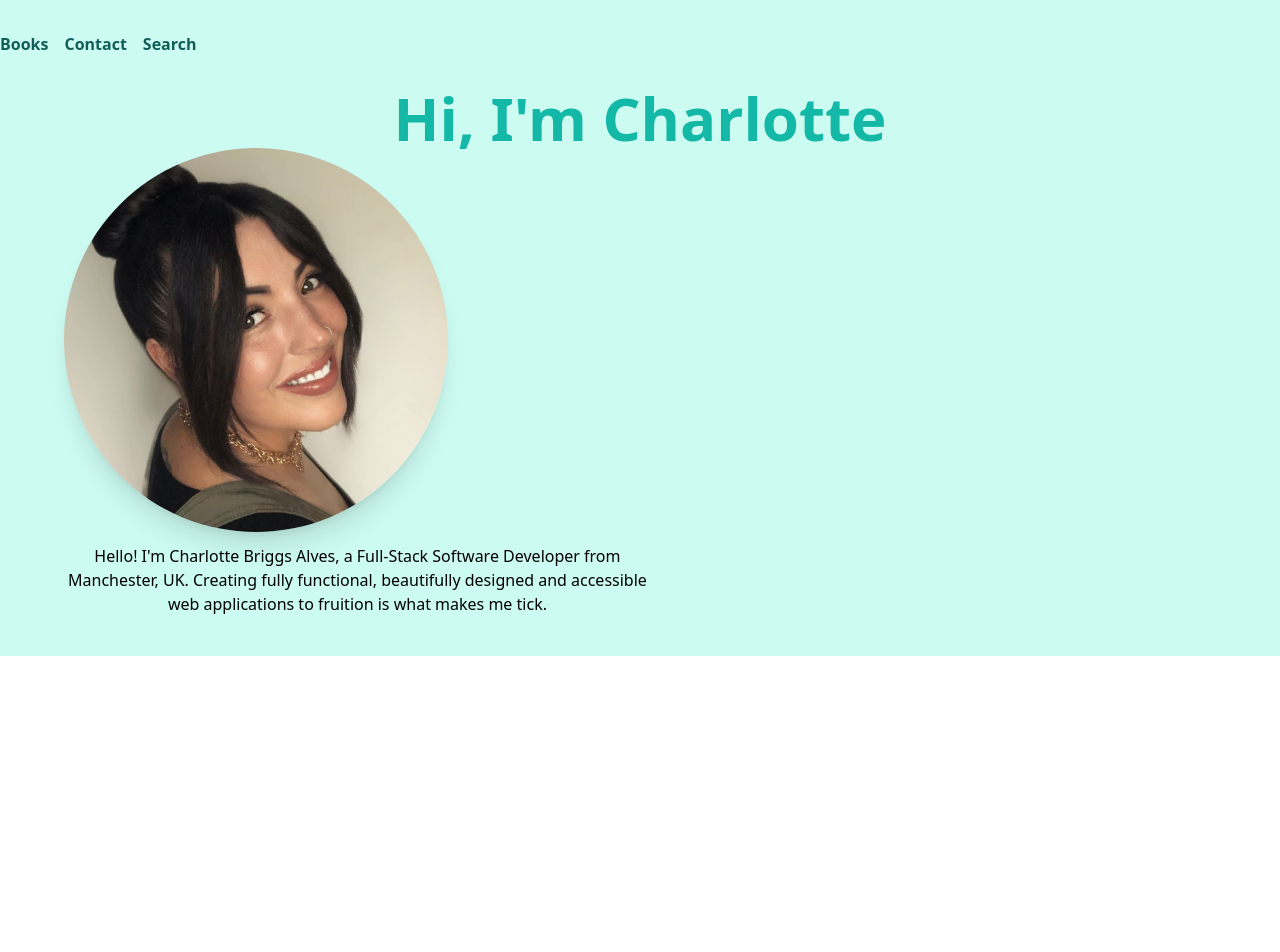
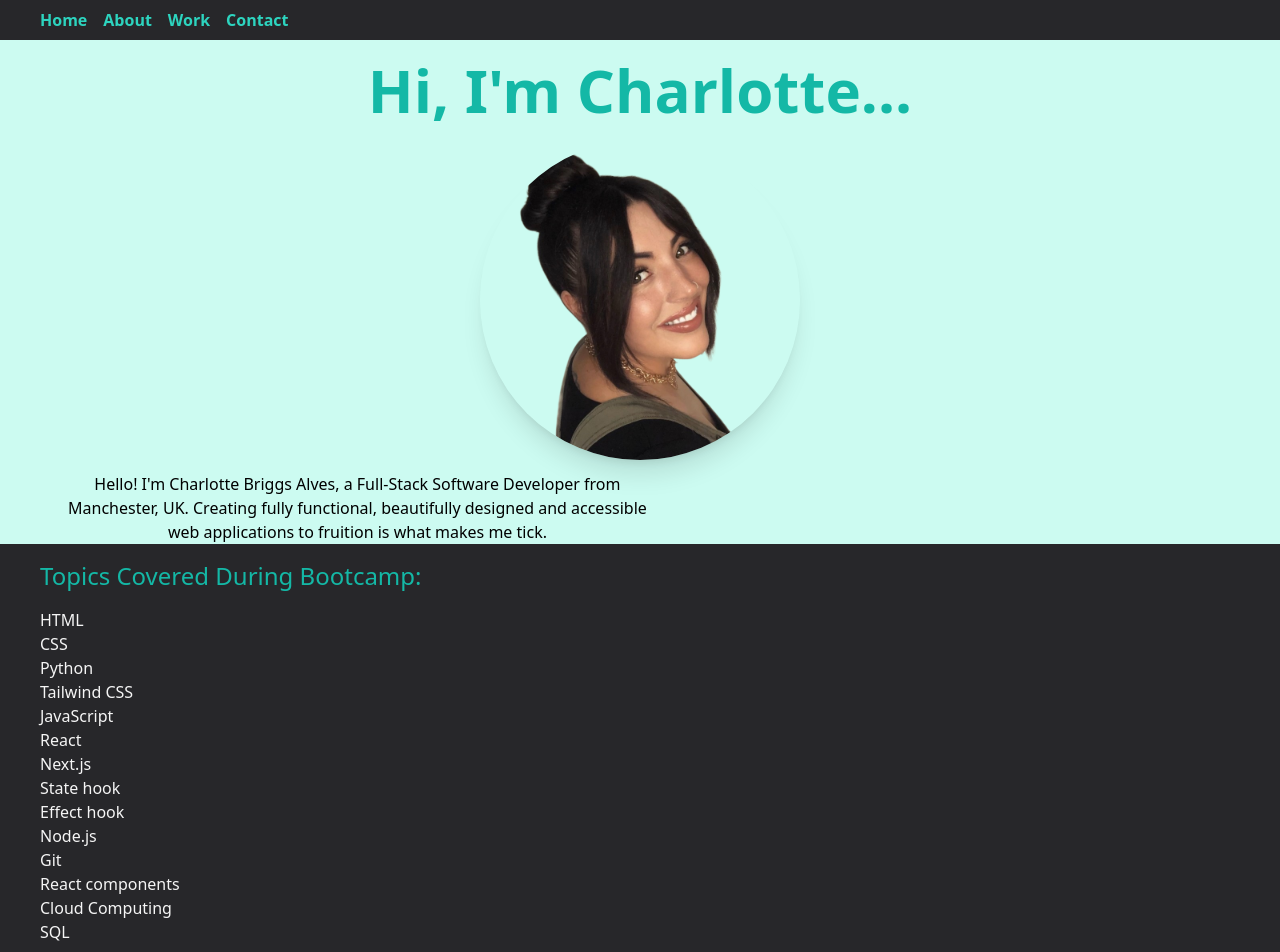
Before and after one commit to charbriggs/skillscityproject, a Next.js app: page / in a window 1280 px wide. Shown: the top 952 px of the page. Before the commit the page ends 800 px from the top, so only its background shows below. Built offline with nearby package versions, Linux system fonts and the light colour scheme.

Commit message:
added new headshot, changed colour of navbar

```diff
--- a/components/home/hero/index.js
+++ b/components/home/hero/index.js
@@ -1,7 +1,9 @@
 export default function Hero({ name }) {
     return (
-      <div className="text-6xl text-center font-bold text-teal-500">
+      <div className="text-6xl text-center">
+        <div className="font-bold text-teal-500 py-5">
         {name}
-      </div>
+        </div>
+        </div>
     )
   }
--- a/components/home/navbar/index.js
+++ b/components/home/navbar/index.js
@@ -1,20 +1,27 @@
 import Link from "next/link"
 export default function Navbar({ name }) {
     return (
-        <div className="
-        container mx-auto
+
+      <div className="w-screen">
+      <div className="
+
+        px-10
         relative
         items-center
         justify-between
-        bg-teal-100
-        py-8
+        bg-zinc-800
+        py-2
         navbar navbar-expand-lg navbar-light
         -mt-20
         ;
         ">
-                <Link className="text-teal-800 pr-4 font-bold" href="/bookspage">Books</Link>
-                <Link className="text-teal-800 pr-4 font-bold" href="/contactpage">Contact</Link>
-                <Link className="text-teal-800 pr-4 font-bold" href="/searchpage">Search</Link>
+                <Link className="text-teal-400 pr-4 font-bold" href="/index">Home</Link>
+                <Link className="text-teal-400 pr-4 font-bold" href="/bookspage">About</Link>
+                <Link className="text-teal-400 pr-4 font-bold" href="/projects">Work</Link>
+                <Link className="text-teal-400 pr-4 font-bold" href="/contactpage">Contact</Link>
+
               </div>
+              </div>
+
     )
   }
--- a/components/home/photo/index.js
+++ b/components/home/photo/index.js
@@ -1,9 +1,10 @@
 export default function Photo() {
     return (
-      <div className="w-full max-w-6xl mx-auto w-3/12">
-        <div className="relative">
-         <img className="rounded-full w-96 h-90 shadow-xl dark:shadow-gray-400" src="/assets/headshot.jpg" />
+      <div className="w-full max-w-xs mx-auto">
+        <div className="object-center">
+         <img className="rounded-full w-70 h-70 shadow-xl dark:shadow-gray-400" src="/assets/headshot.png" alt="woman with brown hair tied up in a bun with a long fringe draping her face, smiling and looking at the camera"/>
         </div>
         </div>
+
     )
   }
--- a/pages/index.js
+++ b/pages/index.js
@@ -9,11 +9,38 @@ export default function Homepage() {
     <div className="w-full py-10 bg-teal-100 pt-20">
      <Navbar />
       <Hero
-        name="Hi, I'm Charlotte"
+        name="Hi, I'm Charlotte..."
       />
       <Photo />
       <Bio />
 
+        <div className="w-full flex flex-col bg-zinc-800 pl-10">
+
+          <h3 className="font-medium text-2xl bg-zinc-800 pt-4 text-teal-500">
+          Topics Covered During Bootcamp:
+          </h3>
+          </div>
+          <div>
+            <ul className="list-disk bg-zinc-800 bg-zinc-800 pl-10 pt-4 pb-10 text-neutral-100">
+              <li>HTML</li>
+              <li>CSS</li>
+              <li>Python</li>
+              <li>Tailwind CSS</li>
+              <li>JavaScript</li>
+              <li>React</li>
+              <li>Next.js</li>
+              <li>State hook</li>
+              <li>Effect hook</li>
+              <li>Node.js</li>
+              <li>Git</li>
+              <li>React components</li>
+              <li>Cloud Computing</li>
+              <li>SQL</li>
+            </ul>
+        </div>
+
+
+
     </div>
   )
 }
```
Also changed, not shown: pages/projects.js (added), public/assets/headshot.png (added).
